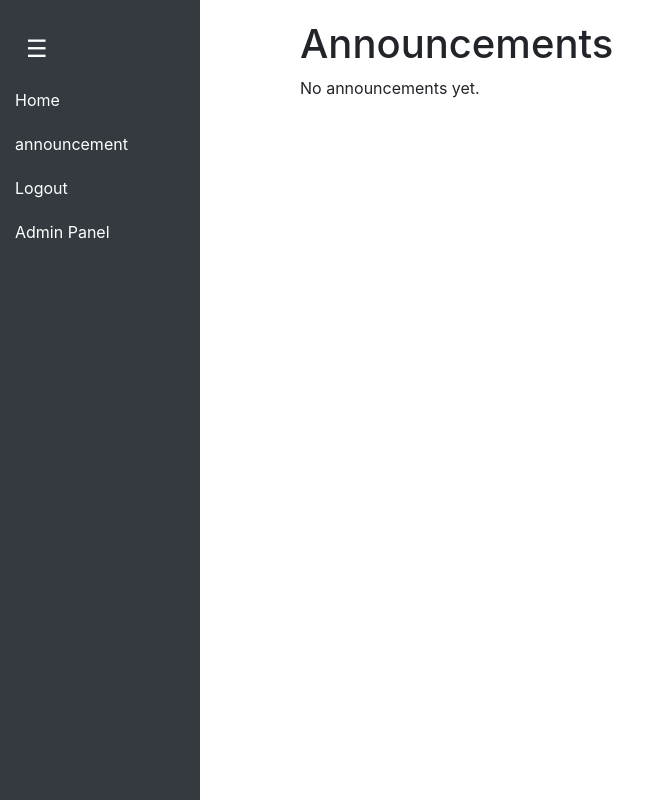
After one commit to Rob-Eugene30/BIP, a Flask app: page /announcements in a window 1280 px wide. The commit adds this page. Shown: the whole page, without its empty margins (0-660 px from the left). Run offline with Flask 3, Linux system fonts and the light colour scheme; a user stored in the database is signed in; some libraries are stand-ins or nearby versions.

Commit message:
working placeholder annoucements

```diff
--- /dev/null
+++ b/Website/templates/announcements.html
@@ -0,0 +1,27 @@
+{% extends "base.html" %}
+
+{% block title %}Announcements{% endblock %}
+
+{% block content %}
+<div class="container">
+    <h1>Announcements</h1>
+    {% if announcements %}
+        {% for announcement in announcements %}
+            <div class="card mb-3">
+                <div class="card-body">
+                    <h5 class="card-title">{{ announcement.title }}</h5>
+                    <p class="card-text">{{ announcement.content }}</p>
+                    <p class="text-muted">Posted by {{ announcement.user.email }} on {{ announcement.created_at.strftime('%Y-%m-%d %H:%M') }}</p>
+                    {% if current_user.id == announcement.user_id or current_user.is_admin %}
+                        <form action="{{ url_for('views.delete_announcement', announcement_id=announcement.id) }}" method="POST" style="display:inline;">
+                            <button type="submit" class="btn btn-danger btn-sm">Delete</button>
+                        </form>
+                    {% endif %}
+                </div>
+            </div>
+        {% endfor %}
+    {% else %}
+        <p>No announcements yet.</p>
+    {% endif %}
+</div>
+{% endblock %}
--- a/Website/templates/base.html
+++ b/Website/templates/base.html
@@ -108,6 +108,7 @@
       <div class="nav-links">
         <a href="/home">Home</a>
         {% if user.is_authenticated %}
+          <a href="/announcements">announcement</a>
           <a href="/logout">Logout</a>
           {% if user.is_admin %}
             <a href="/admin">Admin Panel</a>
--- a/Website/views.py
+++ b/Website/views.py
@@ -1,7 +1,7 @@
 from flask import Blueprint, render_template, request, flash, jsonify, session, url_for, redirect, send_from_directory, current_app
 from werkzeug.utils import secure_filename
 from flask_login import login_required, current_user
-from .models import Note, User, Document, Comment, AuditTrail
+from .models import Note, User, Document, Comment, AuditTrail, Announcement
 from . import db
 import json
 import os
@@ -102,3 +102,46 @@ def delete_comment(comment_id):
     db.session.delete(comment)
     db.session.commit()
     return redirect(url_for('views.view_document', doc_id=comment.document_id))  # Fixed `url_for`
+
+@views.route('/announcements')
+@login_required
+def announcements():
+    announcements = Announcement.query.order_by(Announcement.created_at.desc()).all()
+    return render_template('announcements.html', announcements=announcements, user=current_user)
+
+@views.route('/add_announcement', methods=['GET', 'POST'])
+@login_required
+def add_announcement():
+    if not current_user.is_admin:  # Only allow admins to add announcements
+        flash("You are not authorized to add announcements!", "error")
+        return redirect(url_for('views.home'))
+
+    if request.method == 'POST':
+        title = request.form.get('title')
+        content = request.form.get('content')
+
+        if not title or not content:
+            flash('Title and content are required!', 'error')
+            return redirect(url_for('views.add_announcement'))
+
+        new_announcement = Announcement(title=title, content=content, user_id=current_user.id)
+        db.session.add(new_announcement)
+        db.session.commit()
+        flash('Announcement added successfully!', 'success')
+        return redirect(url_for('views.announcements'))
+
+    return render_template('add_announcement.html', user=current_user)
+
+@views.route('/delete_announcement/<int:announcement_id>', methods=['POST'])
+@login_required
+def delete_announcement(announcement_id):
+    announcement = Announcement.query.get_or_404(announcement_id)
+
+    if announcement.user_id != current_user.id and not current_user.is_admin:
+        flash("You can only delete your own announcements!", "error")
+        return redirect(url_for('views.announcements'))
+
+    db.session.delete(announcement)
+    db.session.commit()
+    flash('Announcement deleted successfully!', 'success')
+    return redirect(url_for('views.announcements'))
```
Also changed, not shown: Website/models.py (+9 -0 lines), Website/templates/add_announcement.html (added, +20 -0 lines).
